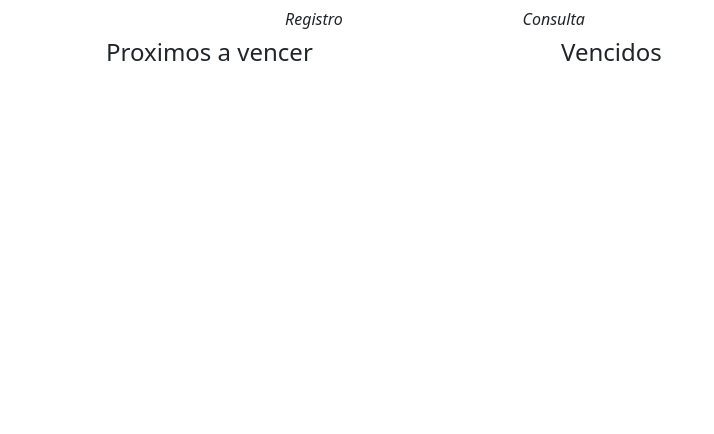
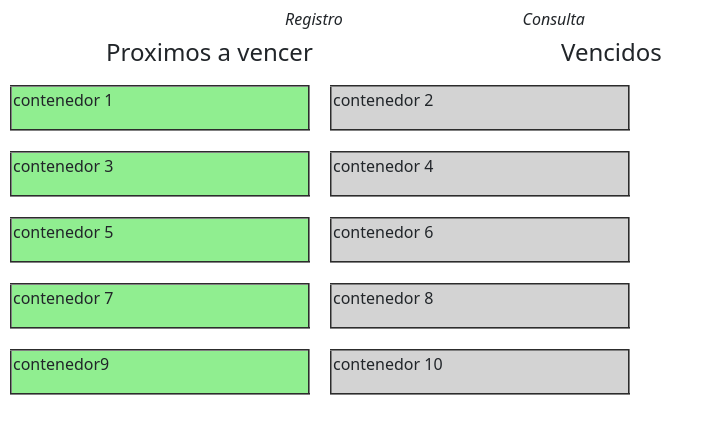
Before and after one commit to Kcamus/vencimiento, a PHP site: page /Home.html in a window 1280 px wide. Shown: the top 434 px of the page, without its empty margins (0-714 px from the left). Run offline with PHP 8.4, Linux system fonts and the light colour scheme.

Commit message:
se agraga home con contenedor

```diff
--- a/Home.html
+++ b/Home.html
@@ -33,7 +33,10 @@
                     <div class="row">
                         <div class="col-5 ">
                             <h4>Proximos a vencer</h4>
-                        </div>
+
+
+</div>
+
                         <div class="col-5 ">
                             <h4>Vencidos</h4>
                         </div>
@@ -42,6 +45,128 @@
             </div>
         </div>
     </div>
+
+</div>
+
+
+
+
+
+<table
+border=0    cellspacing="50" cellpadding="10">
+<tr>
+
+
+<td><table border=2 width="300" bgcolor="lightgreen">
+<td>
+<div class="marco"><p> contenedor 1</p></div>
+
+</td>
+</table>
+</td>
+
+
+<td><table border=2  width="300" bgcolor="lightgray">
+<td>
+<div class="marco"><p> contenedor 2</p></div>
+
+</td>
+</table>
+</td>
+
+</tr>
+</table>
+<table border=0  cellspacing="50" cellpadding="10">
+<tr>
+
+<td><table border=2 width="300" bgcolor="lightgreen">
+<td>
+<div class="marco"><p> contenedor 3</p></div>
+
+</td>
+</table>
+</td>
+
+<td><table border=2 width="300" bgcolor="lightgray">
+<td>
+<div class="marco"><p> contenedor 4</p></div>
+
+</td>
+</table>
+</td>
+
+</tr>
+</table>
+<table border=0  cellspacing="50" cellpadding="10">
+<tr>
+
+<td><table border=2 width="300" bgcolor="lightgreen">
+<td>
+<div class="marco"><p> contenedor 5</p></div>
+
+</td>
+</table>
+</td>
+
+<td><table border=2 width="300" bgcolor="lightgray">
+<td>
+<div class="marco"><p> contenedor 6</p></div>
+
+</td>
+</table>
+</td>
+
+
+
+
+</tr>
+</table>
+<table border=0 cellspacing="50" cellpadding="10">
+<tr>
+
+<td><table border=2 width="300" bgcolor="lightgreen">
+<td>
+<div class="marco"><p> contenedor 7</p></div>
+
+</td>
+</table>
+</td>
+
+<td><table border=2 width="300" bgcolor="lightgray">
+<td>
+<div class="marco"><p> contenedor 8</p></div>
+
+</td>
+</table>
+</td>
+
+</tr>
+</table>
+<table border=0 cellspacing="50" cellpadding="10">
+<tr>
+
+<td><table border=2 width="300" bgcolor="lightgreen">
+<td>
+<div class="marco"><p> contenedor9</p></div>
+
+</td>
+</table>
+</td>
+
+<td><table border=2 width="300" bgcolor="lightgray">
+<td>
+<div class="marco"><p> contenedor 10</p></div>
+
+</td>
+</table>
+</td>
+
+
+
+
+
+
+
     <script src="./js/main.js"></script>
 </body>
 </html>
```
Also changed, not shown: css/main.css (+19 -0 lines).
